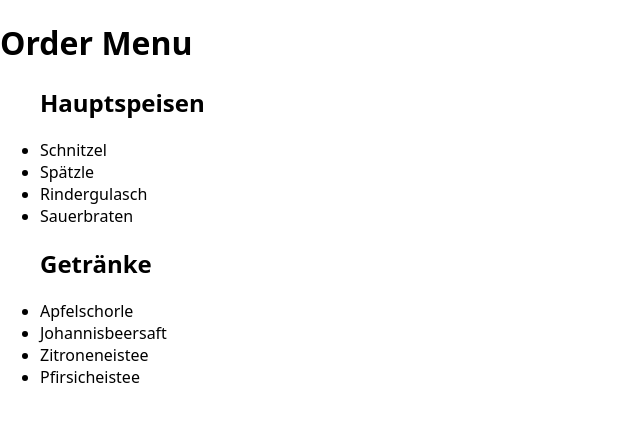
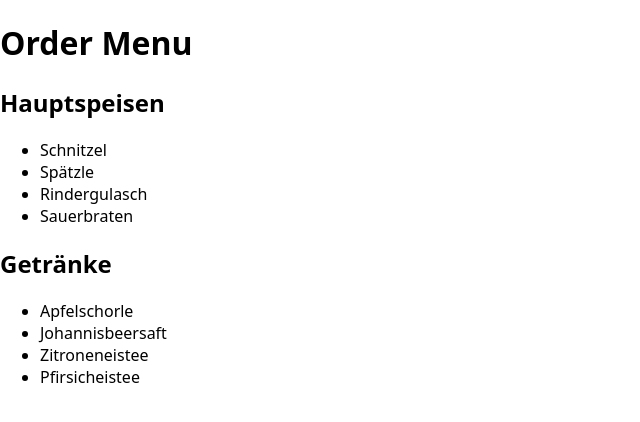
Before and after one commit to henkegithub/instroke-app, a Next.js app: page /order-list in a window 1280 px wide. Shown: the top 422 px of the page, without its empty margins (0-640 px from the left). Built offline with nearby package versions, Linux system fonts and the light colour scheme.

Commit message:
removed header inside ul and put ul in function

```diff
--- a/components/order-menu/drink-menu/index.js
+++ b/components/order-menu/drink-menu/index.js
@@ -1,10 +1,10 @@
 export default function Drinks() {
   return (
-    <>
+    <ul>
       <li>Apfelschorle</li>
       <li>Johannisbeersaft</li>
       <li>Zitroneneistee</li>
       <li>Pfirsicheistee</li>
-    </>
+    </ul>
   );
 }
--- a/components/order-menu/main-menu/index.js
+++ b/components/order-menu/main-menu/index.js
@@ -1,10 +1,10 @@
 export default function Maindishes() {
   return (
-    <>
+    <ul>
       <li>Schnitzel</li>
       <li>Spätzle</li>
       <li>Rindergulasch</li>
       <li>Sauerbraten</li>
-    </>
+    </ul>
   );
 }
--- a/pages/order-list/index.js
+++ b/pages/order-list/index.js
@@ -5,14 +5,10 @@ export default function OrderList() {
   return (
     <>
       <h1>Order Menu</h1>
-      <ul>
-        <h2>Hauptspeisen</h2>
-        <Maindishes />
-      </ul>
-      <ul>
-        <h2>Getränke</h2>
-        <Drinks />
-      </ul>
+      <h2>Hauptspeisen</h2>
+      <Maindishes />
+      <h2>Getränke</h2>
+      <Drinks />
     </>
   );
 }
```
